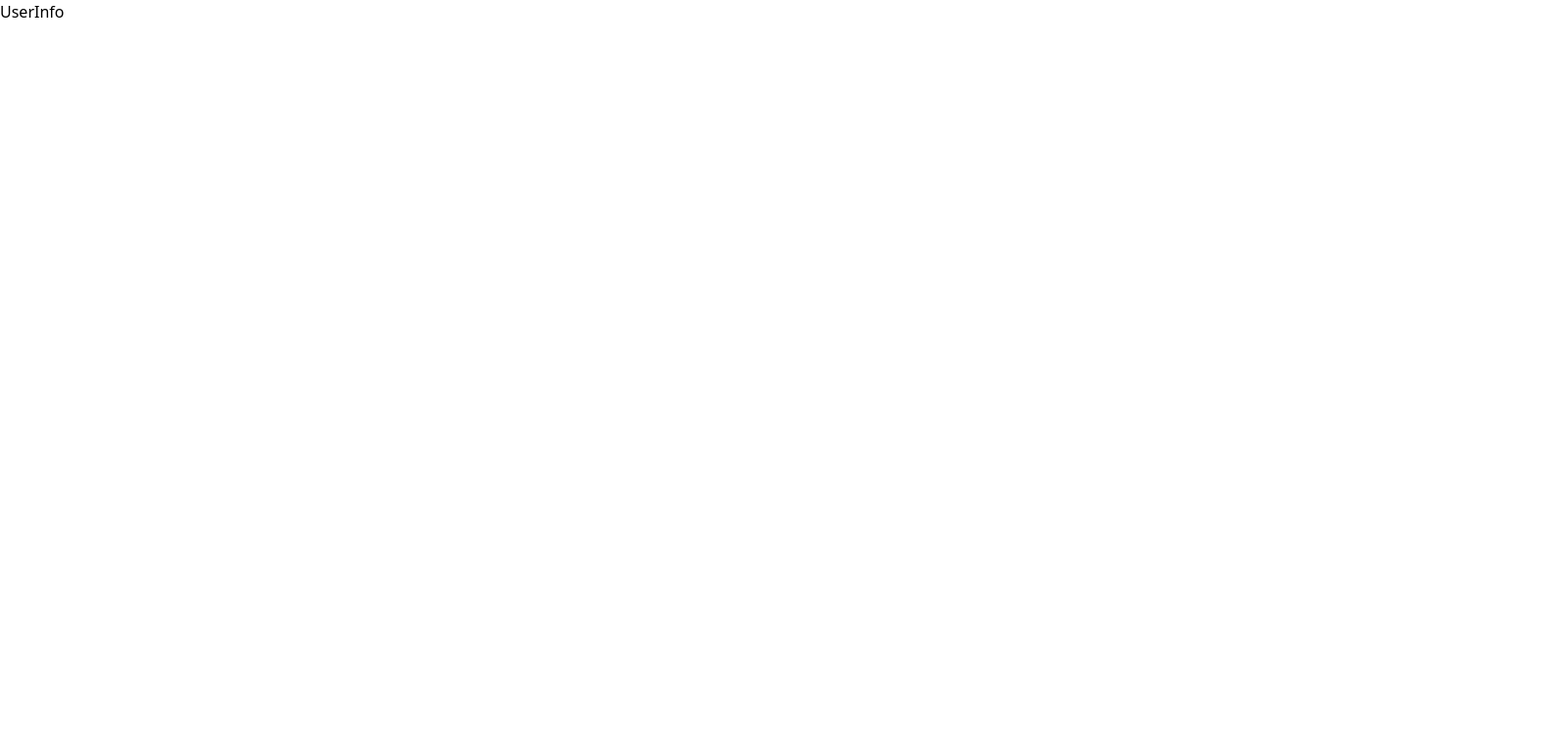
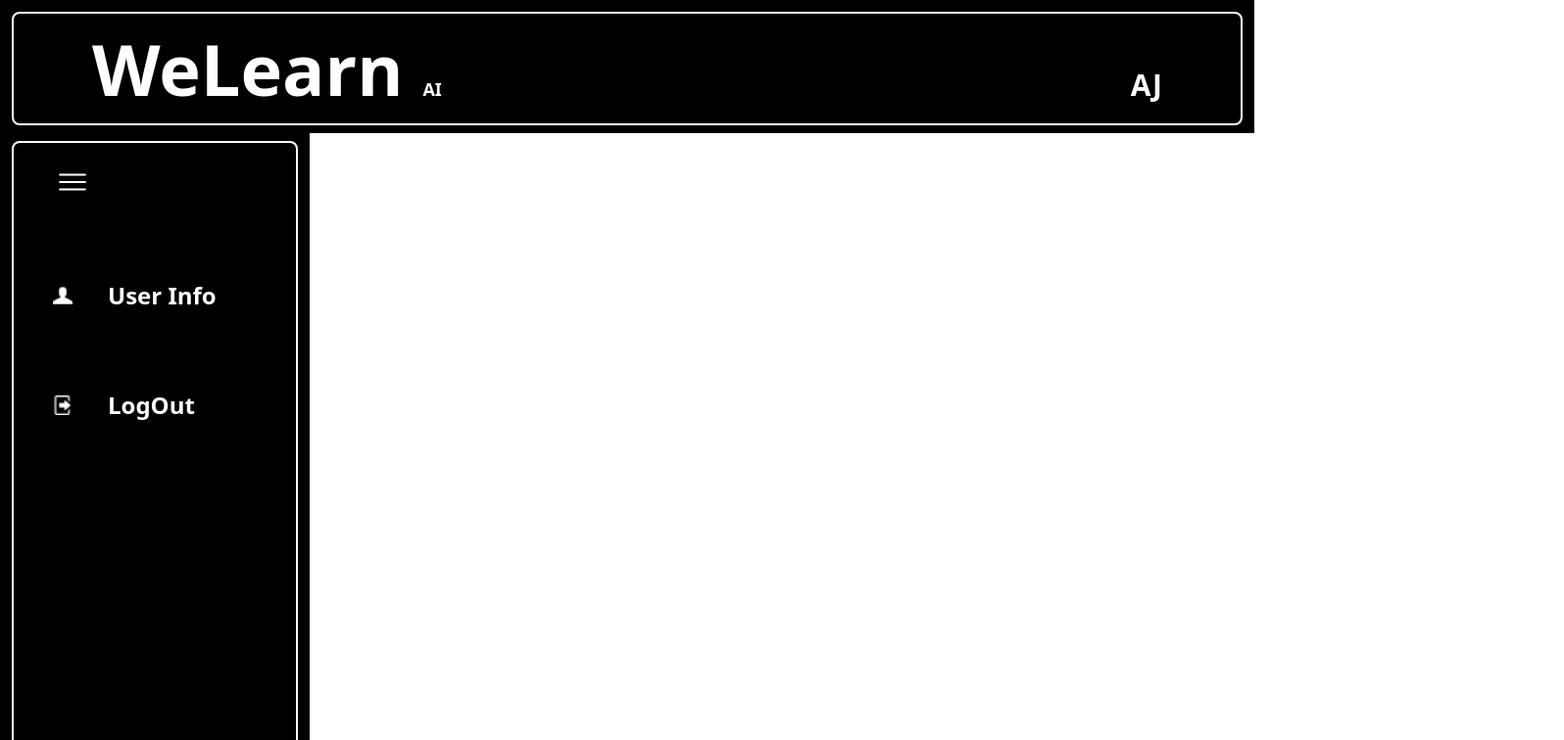
Before and after one commit to abhishekjaglan/LearnIt-Frontend, a React (Vite) app: page /userinfo in a window 1280 px wide. Shown: the top 756 px of the page at 98% size, 1596 px wide, since content can reach past the window. Built offline with nearby package versions, Linux system fonts and the light colour scheme.

Commit message:
user info page initial setup

```diff
--- a/src/components/SideBar.tsx
+++ b/src/components/SideBar.tsx
@@ -16,9 +16,9 @@ function SideBar() {
             <img src={hamburgerIcon} alt="hamburger" className='w-auto h-10 p-1' />
           </div>
           {/* Sidebar element - userinfo */}
-          <SidebarElement Icon={UserInfoIcon} Text='User Info'/>
+          <SidebarElement Icon={UserInfoIcon} Text='User Info' LinkTo='/userinfo'/>
           {/* Sidebar element - logout */}
-          <SidebarElement Icon={logOutIcon} Text='LogOut'/>
+          <SidebarElement Icon={logOutIcon} Text='LogOut' LinkTo='landingpage'/>
         </div>
     </div>
   )
--- a/src/components/SidebarElement.tsx
+++ b/src/components/SidebarElement.tsx
@@ -1,10 +1,16 @@
-function SidebarElement({Icon, Text}:{Icon: string, Text: string}) {
+import { Link } from "react-router-dom"
+
+function SidebarElement({Icon, Text, LinkTo}:{Icon: string, Text: string, LinkTo: string}) {
   return (
-    <div className="flex justify-start items-center space-x-10 mt-20 ml-10 ">
-        <div className=' bg-black  w-fit'>
-            <img src={Icon} className='w-5 h-5'/>
-        </div>
-        <p className="text-white font-bold text-2xl">{Text}</p>
+    <div>
+        <Link to={LinkTo}>
+            <div className="flex justify-start items-center mt-20 ml-10 space-x-5">
+                <div className=' bg-black  w-fit'>
+                    <img src={Icon} className='w-5 h-5'/>
+                </div>
+                <p className="text-white font-bold text-2xl  hover:text-black hover:bg-white rounded-4xl px-4">{Text}</p>
+            </div>
+        </Link>
     </div>
   )
 }
--- a/src/pages/UserInfo.tsx
+++ b/src/pages/UserInfo.tsx
@@ -1,6 +1,30 @@
+import NavBar from "../components/NavBar"
+import SideBar from "../components/SideBar"
+
 function UserInfo() {
   return (
-    <div>UserInfo</div>
+    <div>
+      <div className="bg-black">
+        {/* Navbar */}
+        <div className="rounded-lg">
+            <NavBar/>
+        </div>
+        {/* Body below navbar */}
+        <div className="flex flex-row">
+            {/* SideBar */}
+            <div className="w-[320px] min-h-screen">
+                <SideBar/>
+            </div>
+            {/* UserInfo Body */}
+            <div className="">
+              {/* TODO: Make width take screen completly thats left of it */}
+              <div className="bg-white w-screen h-full">
+
+              </div>
+            </div>
+        </div>
+      </div>
+    </div>
   )
 }
 
```
Also changed, not shown: src/App.tsx (+6 -5 lines).
